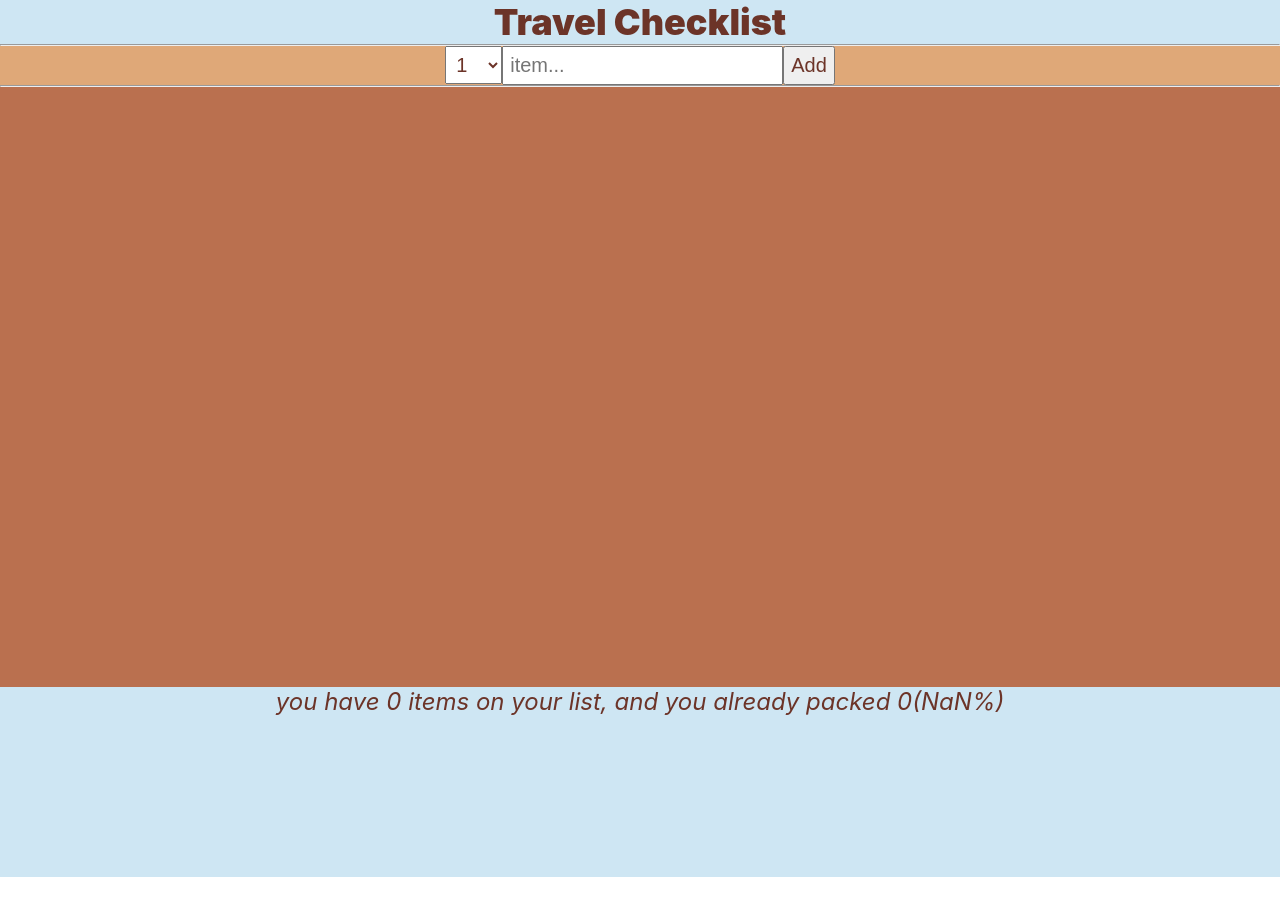
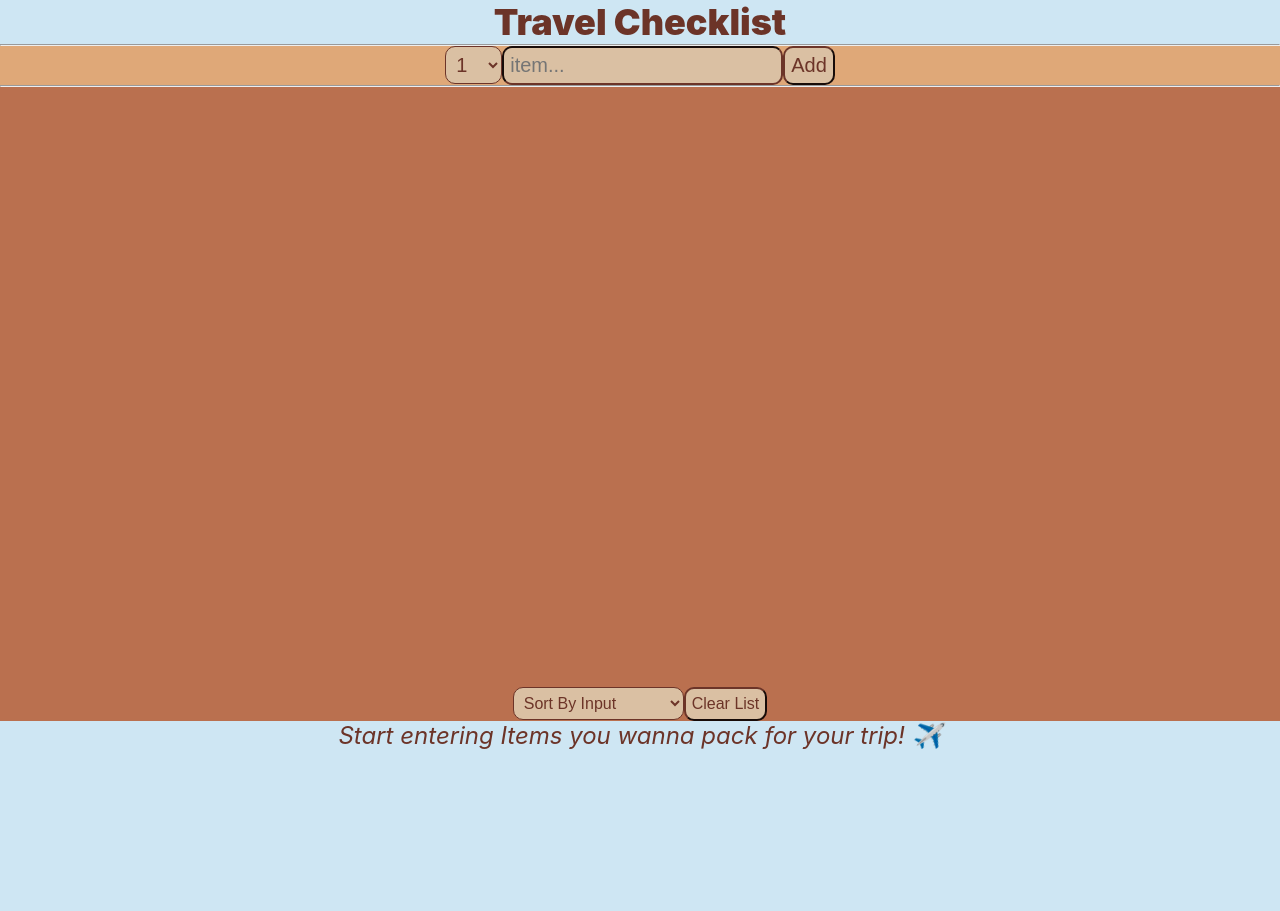
Before and after one commit to Shackila/react-mini-projects, a React (Create React App) app in the folder travel-checklist/: page / in a window 1280 px wide. Before the commit the page ends 877 px from the top, so only its background shows below. Built offline with nearby package versions, Linux system fonts and the light colour scheme.

Commit message:
now list can be sorted or cleared.
a button for clearing list was added. also you can select your sorting option.

```diff
--- a/travel-checklist/src/App.js
+++ b/travel-checklist/src/App.js
@@ -21,6 +21,12 @@ function App() {
       )
     );
   };
+  const clearListHandler = () => {
+    const confirmation = window.confirm(
+      "Are You Sure You Want To Delete All Items?"
+    );
+    if (confirmation) setItems([]);
+  };
   return (
     <div>
       <Logo />
@@ -29,6 +35,7 @@ function App() {
         propItem={items}
         onDeleteItem={deleteItem}
         onToggleItem={toggleItem}
+        onClearList={clearListHandler}
         key={new Date().getUTCMilliseconds}
       />
       <Stats itemProp={items} />
--- a/travel-checklist/src/Form.css
+++ b/travel-checklist/src/Form.css
@@ -11,7 +11,9 @@ button {
   font-size: inherit; /* Inherit the font size from the parent (form) */
   padding: 6px; /*Add some padding for better spacing */
   color: #6c3428;
-  /* background-color: #DFA878 */
+  background-color: #dac0a3;
+  border-radius: 10px;
+  border-color: #6c3428;
 }
 .form-wrapper {
   background-color: #dfa878;
--- a/travel-checklist/src/PackingList.css
+++ b/travel-checklist/src/PackingList.css
@@ -2,7 +2,7 @@
   display: flex;
   justify-content: center;
   font-size: 20px;
-  background-color: #BA704F;
+  background-color: #ba704f;
   height: 600px;
   /* margin-top: 0px; */
 }
@@ -11,3 +11,16 @@ hr {
   color: #6c3428;
   font-weight: 900;
 }
+footer {
+  display: flex;
+  justify-content: center;
+  background-color: #ba704f;
+}
+select {
+  background-color: #dac0a3;
+  border-color: #6c3428;
+}
+.clearListButton {
+  background-color: #dac0a3;
+  border-color: #6c3428;
+}
--- a/travel-checklist/src/PackingList.js
+++ b/travel-checklist/src/PackingList.js
@@ -1,14 +1,45 @@
 import "./PackingList.css";
 import Item from "./Item.js";
-// import { useState } from "react";
-const PackingList = ({ propItem, onDeleteItem, onToggleItem }) => {
+import { useState } from "react";
+const PackingList = ({ propItem, onDeleteItem, onToggleItem, onClearList }) => {
+  let sortedItems;
+  const [sortBy, setSortBy] = useState("input");
+  if (sortBy === "input") sortedItems = propItem;
+  if (sortBy === "description")
+    sortedItems = propItem
+      .slice()
+      .sort((a, b) => a.description.localeCompare(b.description));
+  if (sortBy === "packed")
+    sortedItems = propItem
+      .slice()
+      .sort((a, b) => Number(a.packed) - Number(b.packed));
+
   return (
-    <div className="list">
-      <ul>
-        {propItem.map((item) => (
-          <Item key={item.id} itemProp={item} onDeleteItemProp={onDeleteItem} onToggleItemProp={onToggleItem} />
-        ))}
-      </ul>
+    <div>
+      <div className="list">
+        <ul>
+          {sortedItems.map((item) => (
+            <Item
+              key={item.id}
+              itemProp={item}
+              onDeleteItemProp={onDeleteItem}
+              onToggleItemProp={onToggleItem}
+            />
+          ))}
+        </ul>
+      </div>
+      <footer>
+        <span>
+          <select value={sortBy} onChange={(e) => setSortBy(e.target.value)}>
+            <option value="input">Sort By Input</option>
+            <option value="description">Sort By Description</option>
+            <option value="packed">Sort By Packed</option>
+          </select>
+          <button className="clearListButton" onClick={() => onClearList()}>
+            Clear List
+          </button>
+        </span>
+      </footer>
     </div>
   );
 };
--- a/travel-checklist/src/Stats.css
+++ b/travel-checklist/src/Stats.css
@@ -1,6 +1,6 @@
 .stats {
   display: flex;
-  justify-content: space-evenly;
+  justify-content: space-around;
   color: #6c3428;
   font-size: 24px;
   font-style: oblique;
--- a/travel-checklist/src/Stats.js
+++ b/travel-checklist/src/Stats.js
@@ -6,10 +6,16 @@ const Stats = ({ itemProp }) => {
   const packedPercentage = Math.round((numPacked / numItems) * 100);
   return (
     <div className="stats-wrapper">
-      <div className="stats">
-        you have {numItems} items on your list, and you already packed{" "}
-        {numPacked}({packedPercentage}%)
-      </div>
+      {numItems !== 0 ? (
+        <div className="stats">
+          you have {numItems} items on your list, and you already packed{" "}
+          {numPacked}({packedPercentage}%)
+        </div>
+      ) : (
+        <div className="stats">
+          Start entering Items you wanna pack for your trip! ✈️
+        </div>
+      )}
     </div>
   );
 };
```
